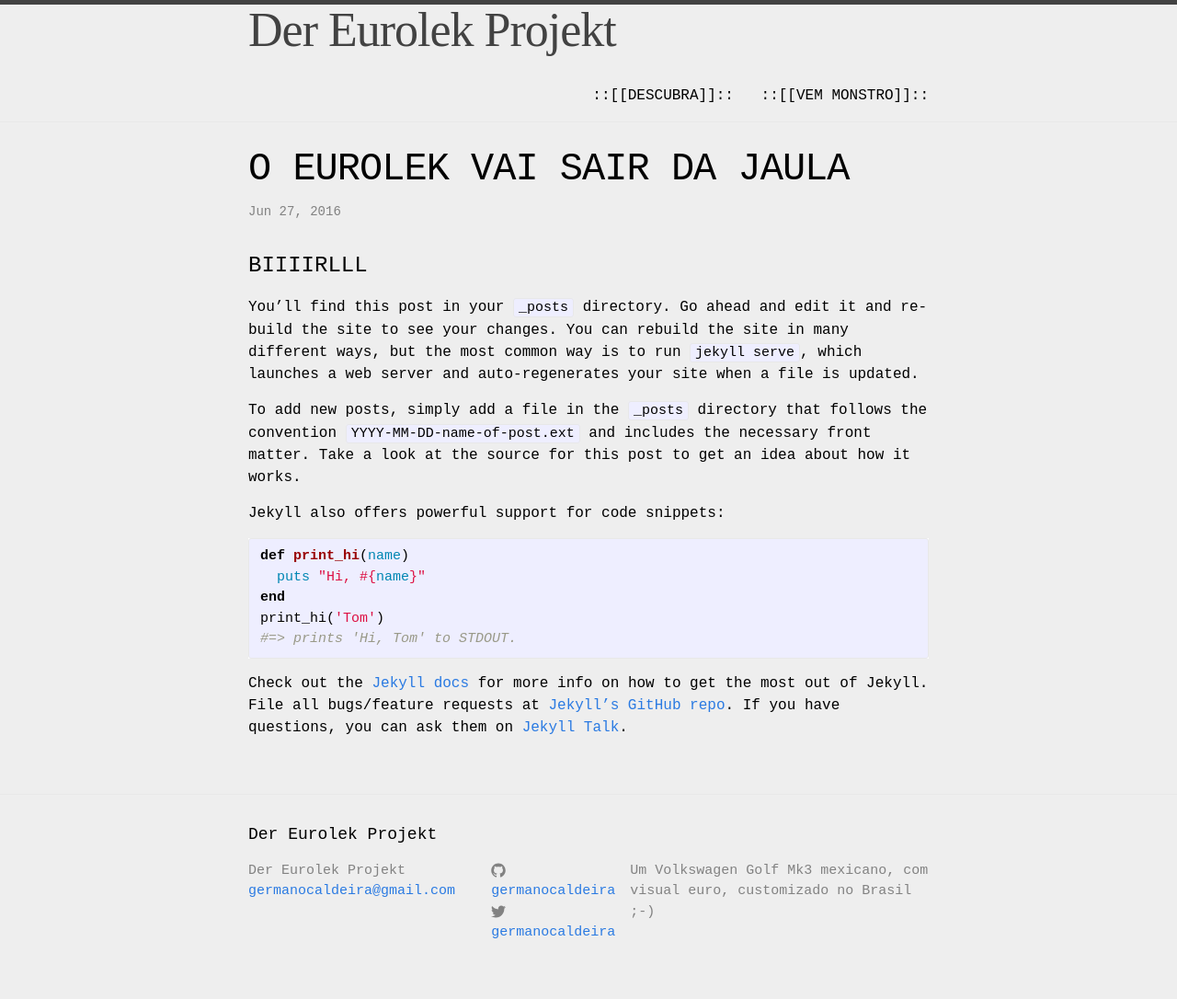
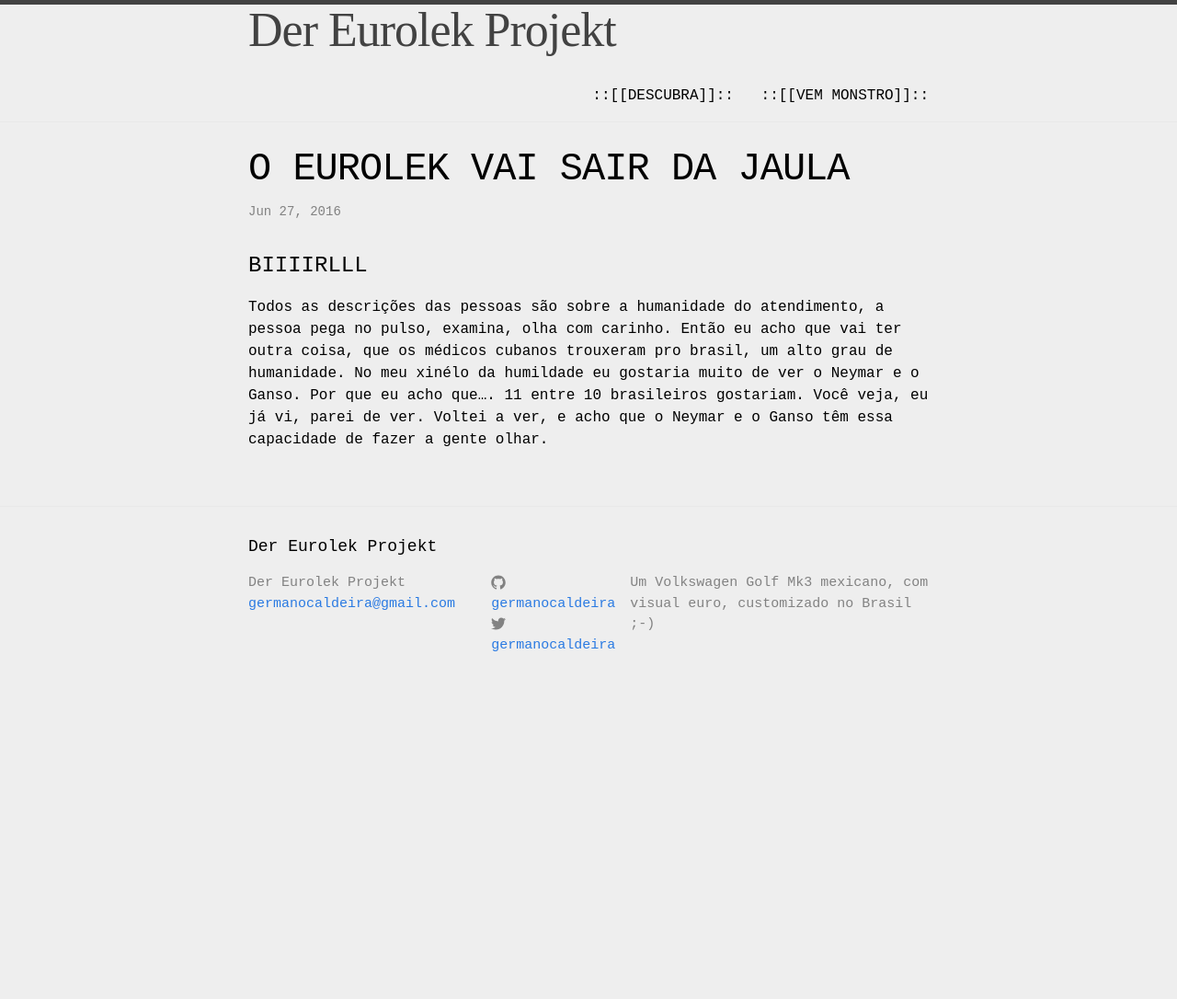
Before and after one commit to germanocaldeira/eurolek, a Jekyll site: the page built from _posts/2016-06-27-eurolek.markdown, in a window 1280 px wide. Shown: the whole page at 92% size. Built offline with Jekyll 4.4.1, drawn with Linux system fonts in a browser that asks for light colours; some web fonts are replaced; after the commit the page ends 900 px from its top, so only the background shows below that.

Commit message:
update 11
excerpt marker included

```diff
--- a/_posts/2016-06-27-eurolek.markdown
+++ b/_posts/2016-06-27-eurolek.markdown
@@ -3,30 +3,12 @@ layout: post
 title:  "O EUROLEK VAI SAIR DA JAULA"
 date:   2016-06-27 20:58:24 -0300
 categories: jekyll update
+
+excerpt_separator: <!--more-->
 ---
 
 <h1>BIIIIRLLL</h1>
 
-
-
-
-
-  You’ll find this post in your `_posts` directory. Go ahead and edit it and re-build the site to see your changes. You can rebuild the site in many different ways, but the most common way is to run `jekyll serve`, which launches a web server and auto-regenerates your site when a file is updated.
-
-To add new posts, simply add a file in the `_posts` directory that follows the convention `YYYY-MM-DD-name-of-post.ext` and includes the necessary front matter. Take a look at the source for this post to get an idea about how it works.
-
-Jekyll also offers powerful support for code snippets:
-
-{% highlight ruby %}
-def print_hi(name)
-  puts "Hi, #{name}"
-end
-print_hi('Tom')
-#=> prints 'Hi, Tom' to STDOUT.
-{% endhighlight %}
-
-Check out the [Jekyll docs][jekyll-docs] for more info on how to get the most out of Jekyll. File all bugs/feature requests at [Jekyll’s GitHub repo][jekyll-gh]. If you have questions, you can ask them on [Jekyll Talk][jekyll-talk].
-
-[jekyll-docs]: http://jekyllrb.com/docs/home
-[jekyll-gh]:   https://github.com/jekyll/jekyll
-[jekyll-talk]: https://talk.jekyllrb.com/
+Todos as descrições das pessoas são sobre a humanidade do atendimento, a pessoa pega no pulso, examina, olha com carinho. Então eu acho que vai ter outra coisa, que os médicos cubanos trouxeram pro brasil, um alto grau de humanidade.
+<!--more-->
+No meu xinélo da humildade eu gostaria muito de ver o Neymar e o Ganso. Por que eu acho que.... 11 entre 10 brasileiros gostariam. Você veja, eu já vi, parei de ver. Voltei a ver, e acho que o Neymar e o Ganso têm essa capacidade de fazer a gente olhar.
```
